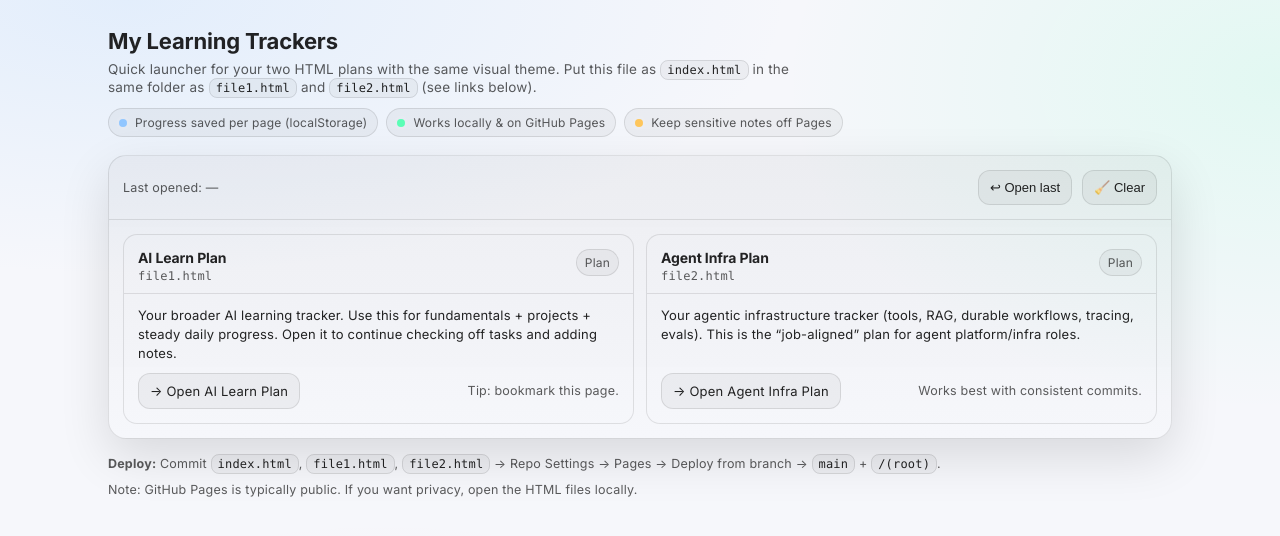
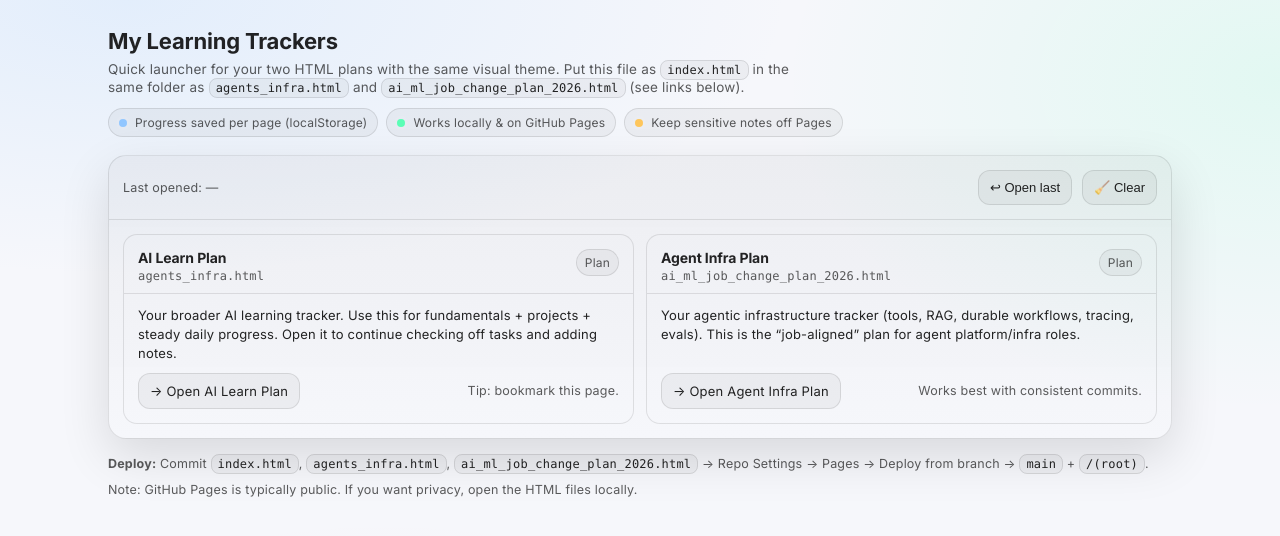
Before and after one commit to adkhadilkar/study, a plain HTML site: page index.html in a window 1280 px wide. Drawn offline with Linux system fonts and the light colour scheme.

Commit message:
Update index.html

```diff
--- a/index.html
+++ b/index.html
@@ -308,7 +308,7 @@
         <h1>My Learning Trackers</h1>
         <p class="subtitle">
           Quick launcher for your two HTML plans with the same visual theme. Put this file as <code class="inline">index.html</code>
-          in the same folder as <code class="inline">file1.html</code> and <code class="inline">file2.html</code> (see links below).
+          in the same folder as <code class="inline">agents_infra.html</code> and <code class="inline">ai_ml_job_change_plan_2026.html</code> (see links below).
         </p>
         <div class="badgeRow">
           <span class="badge"><span class="dot focus"></span>Progress saved per page (localStorage)</span>
@@ -334,7 +334,7 @@
           <div class="cardHead">
             <div class="cardTitle">
               <b>AI Learn Plan</b>
-              <span>file1.html</span>
+              <span>agents_infra.html</span>
             </div>
             <span class="chip">Plan</span>
           </div>
@@ -344,7 +344,7 @@
               Open it to continue checking off tasks and adding notes.
             </p>
             <div class="row">
-              <a class="btn" href="file1.html" data-plan="file1.html">→ Open AI Learn Plan</a>
+              <a class="btn" href="agents_infra.html" data-plan="agents_infra.html">→ Open AI Learn Plan</a>
               <div class="hint">Tip: bookmark this page.</div>
             </div>
           </div>
@@ -354,7 +354,7 @@
           <div class="cardHead">
             <div class="cardTitle">
               <b>Agent Infra Plan</b>
-              <span>file2.html</span>
+              <span>ai_ml_job_change_plan_2026.html</span>
             </div>
             <span class="chip">Plan</span>
           </div>
@@ -365,7 +365,7 @@
             </p>
             <div class="row">
               <!-- If your filename is literally "file2.n=html", change href below to match exactly -->
-              <a class="btn" href="file2.html" data-plan="file2.html">→ Open Agent Infra Plan</a>
+              <a class="btn" href="ai_ml_job_change_plan_2026.html" data-plan="ai_ml_job_change_plan_2026.html">→ Open Agent Infra Plan</a>
               <div class="hint">Works best with consistent commits.</div>
             </div>
           </div>
@@ -375,7 +375,7 @@
 
     <div class="footer">
       <p style="margin:14px 0 8px;">
-        <b>Deploy:</b> Commit <code class="inline">index.html</code>, <code class="inline">file1.html</code>, <code class="inline">file2.html</code> →
+        <b>Deploy:</b> Commit <code class="inline">index.html</code>, <code class="inline">agents_infra.html</code>, <code class="inline">ai_ml_job_change_plan_2026.html</code> →
         Repo Settings → Pages → Deploy from branch → <code class="inline">main</code> + <code class="inline">/(root)</code>.
       </p>
       <p style="margin:0;">
```
